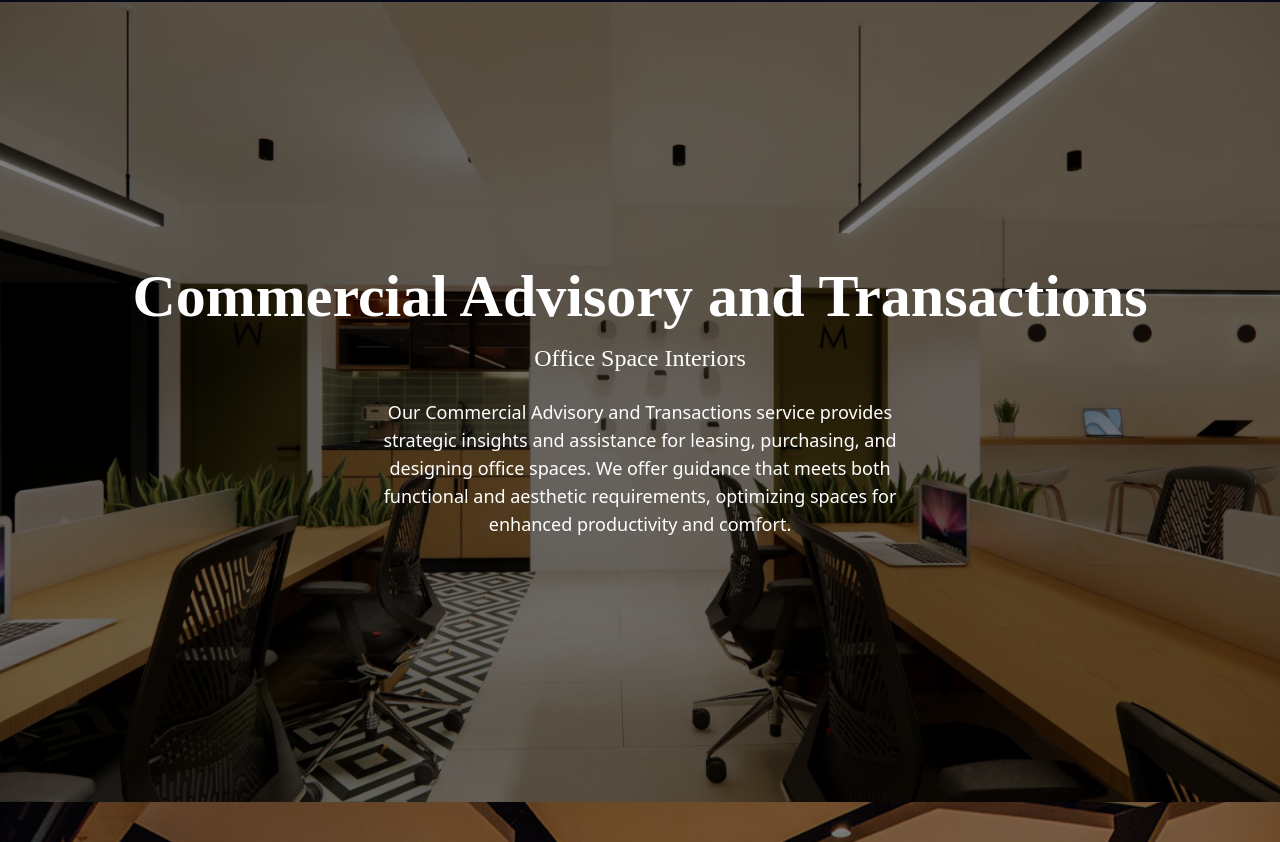
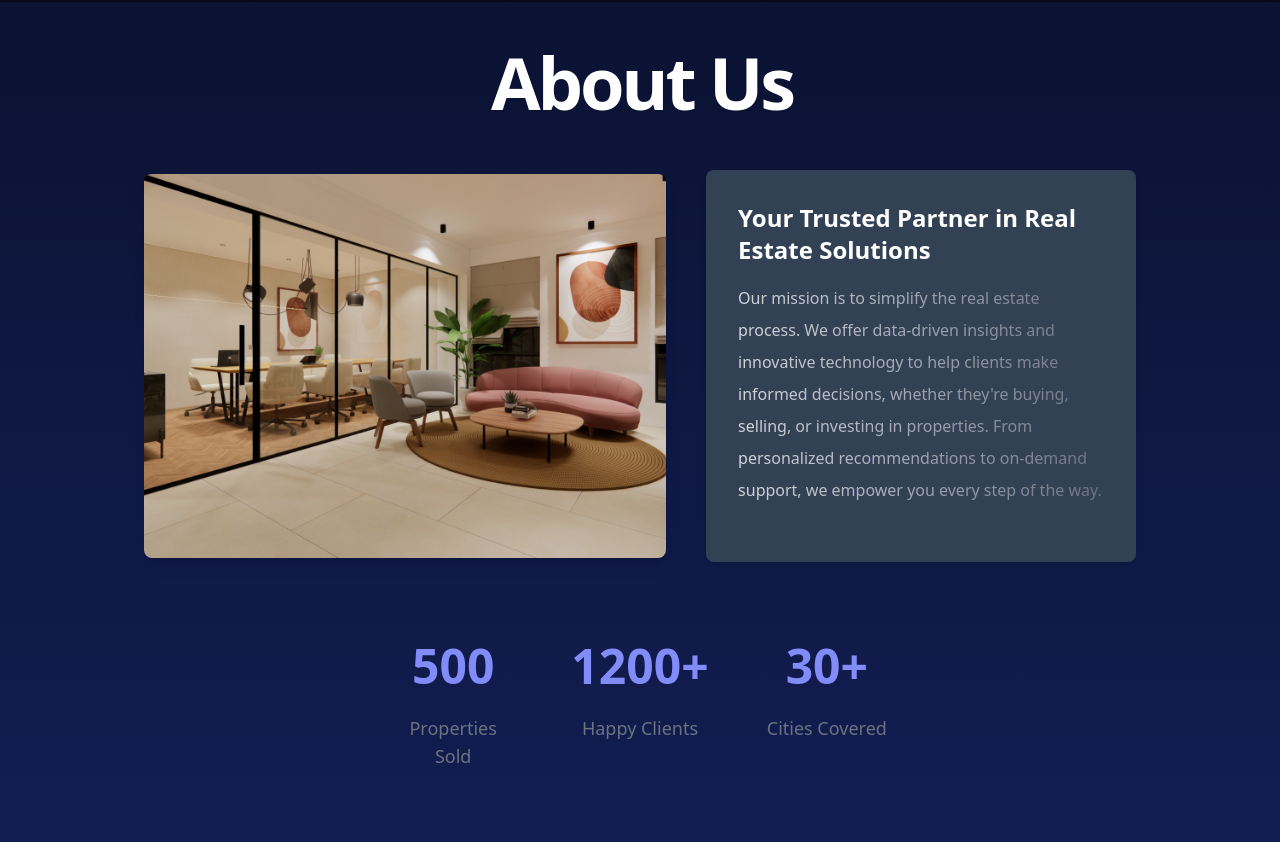
Before and after one commit to nav2924/spaceify, a React (Vite) app: page / in a window 1280 px wide. Shown: the part 798-1640 px from the top of the page. Built offline with nearby package versions, Linux system fonts and the light colour scheme; grey boxes are pictures that could not be loaded; a web font is replaced by a local one.

Commit message:
About page

```diff
--- a/package.json
+++ b/package.json
@@ -13,10 +13,12 @@
     "@radix-ui/react-slot": "^1.1.0",
     "class-variance-authority": "^0.7.0",
     "clsx": "^2.1.1",
+    "framer-motion": "^11.11.15",
     "lenis": "^1.1.16",
     "lucide-react": "^0.454.0",
     "react": "^18.3.1",
     "react-dom": "^18.3.1",
+    "react-intersection-observer": "^9.13.1",
     "react-router-dom": "^6.28.0",
     "tailwind-merge": "^2.5.4",
     "tailwindcss-animate": "^1.0.7"
--- /dev/null
+++ b/src/components/About.jsx
@@ -0,0 +1,73 @@
+import React from "react";
+import GradualSpacing from "./ui/gradual-spacing";
+
+const About = () => {
+  return (
+    <section id="about">
+      <div className="bg-gradient-to-b from-[hsl(229,64%,12%)] to-[hsl(229,64%,20%)] text-white min-h-screen flex flex-col items-center px-6 py-10">
+        {/* Header */}
+        <div className="text-center mb-12 px-4">
+          <GradualSpacing
+            className="font-display text-center text-4xl font-bold -tracking-widest text-white md:text-7xl md:leading-[5rem]"
+            text="About Us"
+          />
+        </div>
+
+        {/* Content */}
+        <div className="flex flex-col md:flex-row items-center space-y-6 md:space-y-0 md:space-x-10 w-full max-w-5xl px-4">
+          <img
+            src="/aout.jpg"
+            alt="Real Estate Team"
+            className="min-w-16 md:w-[55%] h-96  rounded-lg object-cover shadow-lg"
+          />
+          <div className="bg-slate-700 p-8 rounded-lg w-full md:w-[45%] text-center md:text-left shadow-md">
+            <h2 className="text-xl md:text-2xl font-semibold mb-4">
+              Your Trusted Partner in Real Estate Solutions
+            </h2>
+            <p className="mb-6 text-sm md:text-base leading-relaxed md:leading-loose bg-gradient-to-r from-gray-300 via-gray-400 to-gray-500 bg-clip-text text-transparent">
+              Our mission is to simplify the real estate process. We offer
+              data-driven insights and innovative technology to help clients
+              make informed decisions, whether they're buying, selling, or
+              investing in properties. From personalized recommendations to
+              on-demand support, we empower you every step of the way.
+            </p>
+          </div>
+        </div>
+
+        {/* Stats */}
+        <section class="py-20">
+          <div class="mx-auto max-w-7xl px-3 sm:px-3 lg:px-8">
+            <div class="flex flex-col gap-10 xl:gap-14 lg:flex-row lg:justify-between">
+              <div class="w-full lg:w-1/3 ">
+                <div class="font-manrope font-bold text-5xl text-indigo-400 mb-6 text-center ">
+                  500
+                </div>
+                <p class="text-lg text-gray-500 leading-7 text-center">
+                  Properties Sold
+                </p>
+              </div>
+              <div class="w-full lg:w-1/3 ">
+                <div class="font-manrope font-bold text-5xl text-indigo-400 mb-6 text-center ">
+                  1200+
+                </div>
+                <p class="text-lg text-gray-500 leading-7 text-center">
+                  Happy Clients
+                </p>
+              </div>
+              <div class="w-full lg:w-1/3 ">
+                <div class="font-manrope font-bold text-5xl text-indigo-400 mb-6 text-center ">
+                  30+
+                </div>
+                <p class="text-lg text-gray-500 leading-7 text-center">
+                  Cities Covered
+                </p>
+              </div>
+            </div>
+          </div>
+        </section>
+      </div>
+    </section>
+  );
+};
+
+export default About;
--- a/src/components/Navbar.jsx
+++ b/src/components/Navbar.jsx
@@ -1,5 +1,5 @@
 import React, { useState, useEffect } from "react";
-import { Testimonial, Clients, Services } from "./index";
+import { Testimonial, Clients, Services, About } from "./index";
 import "../index.css";
 
 const Navbar = () => {
@@ -167,6 +167,7 @@ const Navbar = () => {
           </div>
         </div>
       </section>
+      <About />
       <Services />
       <Clients />
       <Testimonial />
--- a/src/components/index.js
+++ b/src/components/index.js
@@ -2,5 +2,6 @@ import Navbar from "./Navbar";
 import Testimonial from "./Testimonial";
 import Clients from "./Clients";
 import Services from "./Services";
+import About from "./About";
 
-export { Navbar, Services, Testimonial, Clients };
+export { Navbar, Services, Testimonial, Clients, About };
--- /dev/null
+++ b/src/components/ui/gradual-spacing.jsx
@@ -0,0 +1,36 @@
+"use client";;
+import { AnimatePresence, motion } from "framer-motion";
+
+import { cn } from "@/lib/utils";
+
+export default function GradualSpacing({
+  text,
+  duration = 0.5,
+  delayMultiple = 0.04,
+
+  framerProps = {
+    hidden: { opacity: 0, x: -20 },
+    visible: { opacity: 1, x: 0 },
+  },
+
+  className
+}) {
+  return (
+    (<div className="flex justify-center space-x-1">
+      <AnimatePresence>
+        {text.split("").map((char, i) => (
+          <motion.h1
+            key={i}
+            initial="hidden"
+            animate="visible"
+            exit="hidden"
+            variants={framerProps}
+            transition={{ duration, delay: i * delayMultiple }}
+            className={cn("drop-shadow-sm ", className)}>
+            {char === " " ? <span>&nbsp;</span> : char}
+          </motion.h1>
+        ))}
+      </AnimatePresence>
+    </div>)
+  );
+}
```
Also changed, not shown: public/aout.jpg (added), 1 other file (tests, documents, lock files or other folders).
